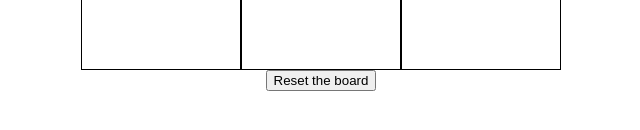
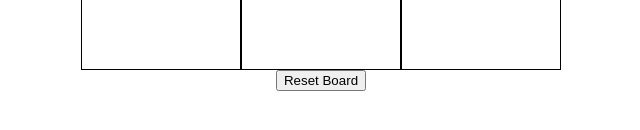
Before and after one commit to Tushar-Manna/tic-tac-toe-web, a plain HTML site: page index.html in a window 1280 px wide. Shown: the part 490-620 px from the top of the page, 319-959 px from the left. Drawn offline with Linux system fonts and the light colour scheme.

Commit message:
minor fix

```diff
--- a/index.html
+++ b/index.html
@@ -22,7 +22,7 @@
             <div class="cell" id="9"></div>
         </div>
 
-        <button id="reset">Reset the board</button>
+        <button id="reset">Reset Board</button>
     </div>
 
     <script src="script.js">
```
